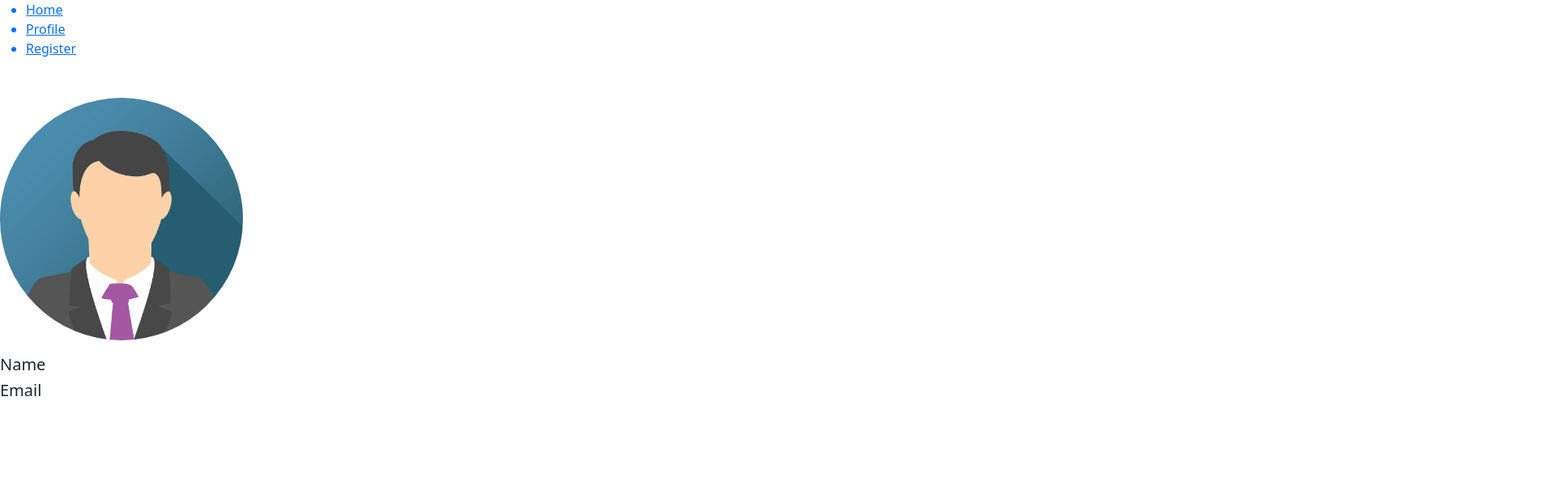
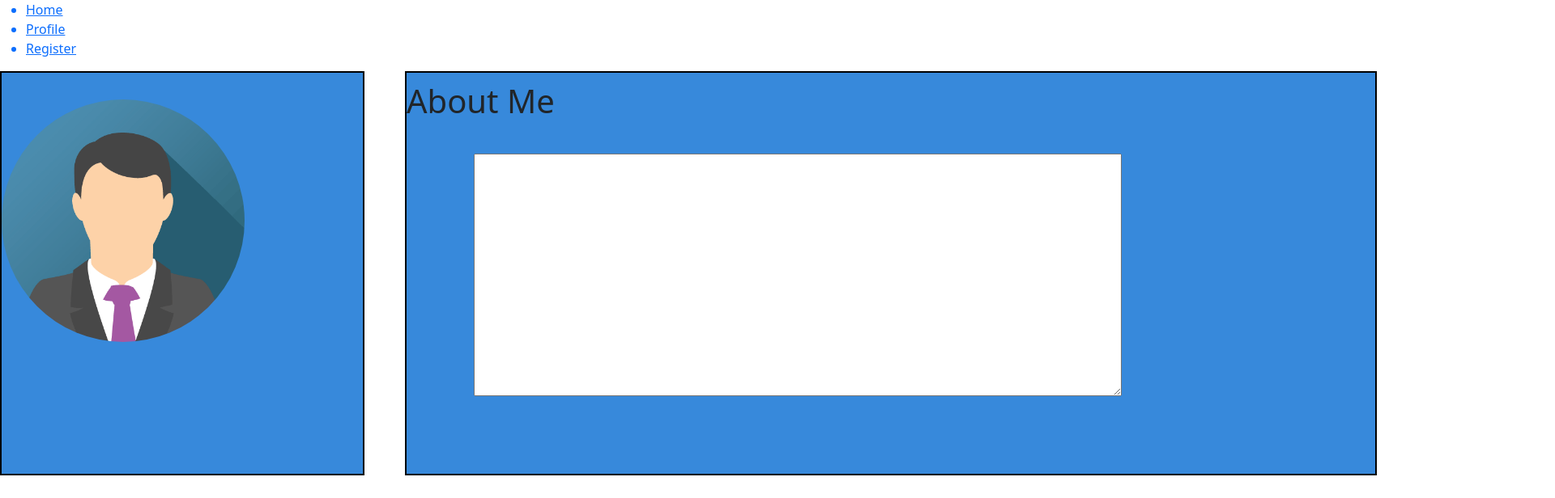
Before and after one commit to JordanSchwartz97/SocialMedia-clone-react, a React (Create React App) app: page /profile in a window 1280 px wide. Shown: the top 616 px of the page at 81% size, 1920 px wide, since content can reach past the window. Built offline with nearby package versions, Linux system fonts and the light colour scheme; no server answers.

Commit message:
Small styling changes

```diff
--- a/src/components/createpost/CreatePost.css
+++ b/src/components/createpost/CreatePost.css
@@ -15,19 +15,15 @@ h4{
     position: relative;
     left: 30px;
 }
-p{
-    border: 1px solid black;
-}
+
 .create-post{
     width:100%;
     height:400px;
     padding-top: 50px;
-}
-.post-content{
     position: relative;
-    bottom: 300px;
     font-size: 20px;
 }
+
 
 
 textarea{
@@ -36,9 +32,7 @@ textarea{
     width: 800px;
 
 }
-.title-row{
-    border: 1px solid black;
-}
+
 .create-a-post{
     font-size: 40px;
 
@@ -50,3 +44,7 @@ textarea{
     position: relative;
     top: 300px;
 }
+.submit-button{
+    width: 100px;
+    height: 45px;
+}
--- a/src/components/friendrequests/FriendRequests.jsx
+++ /dev/null
@@ -1,68 +0,0 @@
-
-import axios from 'axios'
-import React, {useState, useEffect} from 'react'
-import './FriendRequests.css'
-
-export default function FriendRequests(props) {
-
-   // let [friendNames, setFriendNames] = useState([]);
-    let friendNames = [];
-    let [friends, setFriends] = useState(false);
-
-    console.log(props.user.pendingRequests,'this is friend req')
-//    {props.user.pendingRequests ?
-//     friendObject()
-//     : console.log('no pending request')
-//     }
-
-
-   /*  useEffect(()=>{
-         friendObject()
-    },[props.user.pendingRequests]) */
-
-   function friendObject() {
-        props.user.pendingRequests.map((id) => {
-            axios.get(`http://localhost:5000/api/collections/user/${id}`)
-           .then ((value) => {
-
-           friendNames.push({email: value.data.email, name: value.data.name, id: id})
-
-            }
-           )
-        })
-        //setFriendNames(test)
-        //console.log(friendNames, 'this is friend names')
-    }
-    /*
-    {props.user.pendingRequests ?
-    friendObject()
-
-    : console.log("no pending requests")
-    }
-    console.log("friendNames",friendNames)
-
-    */
-
-
-    return (
-        <div className="requests-container">
-            <div className="requests-title">
-                <h3 className="">Pending Friend Requests</h3>
-            </div>
-
-            {(friendNames.length > 0 )?
-            friendNames.map((item) => (
-            <div>
-            <h5 className="requests">{item.name} sent you a friend Request!</h5>
-            <button className="add-friend-button btn-primary"  >Add Friend </button>
-            <button className="deny-friend-button  btn-danger" >Delete Friend</button>
-            </div>
-            )):console.log("nothing")}
-
-
-
-
-        </div>
-    )
-}
-// onClick={props.deleteFriend()}
--- a/src/components/profile/profile.css
+++ b/src/components/profile/profile.css
@@ -2,9 +2,15 @@
     border-radius: 50%;
 
 }
+.profile-container {
+    background-color: rgb(55, 137, 219);
+    width: 450px;
+    height: 500px;
+    border: solid black 2px;
+}
 
 .Users-Name {
-    color: grey;
+    color: black;
     font-size:medium ;
     padding-left: 100px;
     padding-top: 25px;
@@ -12,8 +18,35 @@
 
 .bio{
 
-    color:grey;
+    color:black;
     font-size: small;
     padding-left: 120px;
     padding-top: 10px;
 }
+.form-container{
+    background-color: rgb(55, 137, 219);
+    border: solid black 2px;
+    width: 1200px;
+    height: 500px;
+    position: relative;
+    bottom: 500px;
+    left: 500px;
+}
+.about-me-content{
+    font-size: 40px;
+    bottom: 250px;
+    position: relative;
+}
+.create-about-me{
+    position: relative;
+    width:800px;
+    height:300px;
+    top: 100px;
+    right: 100px;
+    padding-top: 50px;
+}
+.submit-about-button{
+    position: relative;
+    left: 440px;
+    top: 50px;
+}
--- a/src/components/profile/profile.jsx
+++ b/src/components/profile/profile.jsx
@@ -9,22 +9,24 @@ export default function ProfilePage(props) {
         <>
 
         {props.user ?
-        <div>
 
 
 
-        <div className="profilePage">
-            <h1 className="Users-Name">{props.user.name}</h1>
-            <img className="profile-image"src={logo} alt="profile-pic" width="300" height="300" border-radius="50%"></img>
-            <h2 className="bio">{props.user.aboutMe}</h2>
-        <div className="form">
-            <h5 className="name">Name</h5>
-
-            <h5 className="email" onSubmit="">Email</h5>
+        <div className="profile-page">
+            <div className="profile-container">
+                <h1 className="Users-Name">{props.user.name}</h1>
+                <img className="profile-image"src={logo} alt="profile-pic" width="300" height="300" border-radius="50%"></img>
+                <h2 className="bio">{props.user.aboutMe}</h2>
+            </div>
+            <div className="form-container">
+                <label className="about-me-content">About Me</label>
+                <textarea className="create-about-me"/>
+                <input className="submit-about-button" type="button" value="Submit Post"  />
+            </div>
 
         </div>
-        </div>
-        </div>
+
+
         :<h3>No User Data</h3>
         }
         </>
```
